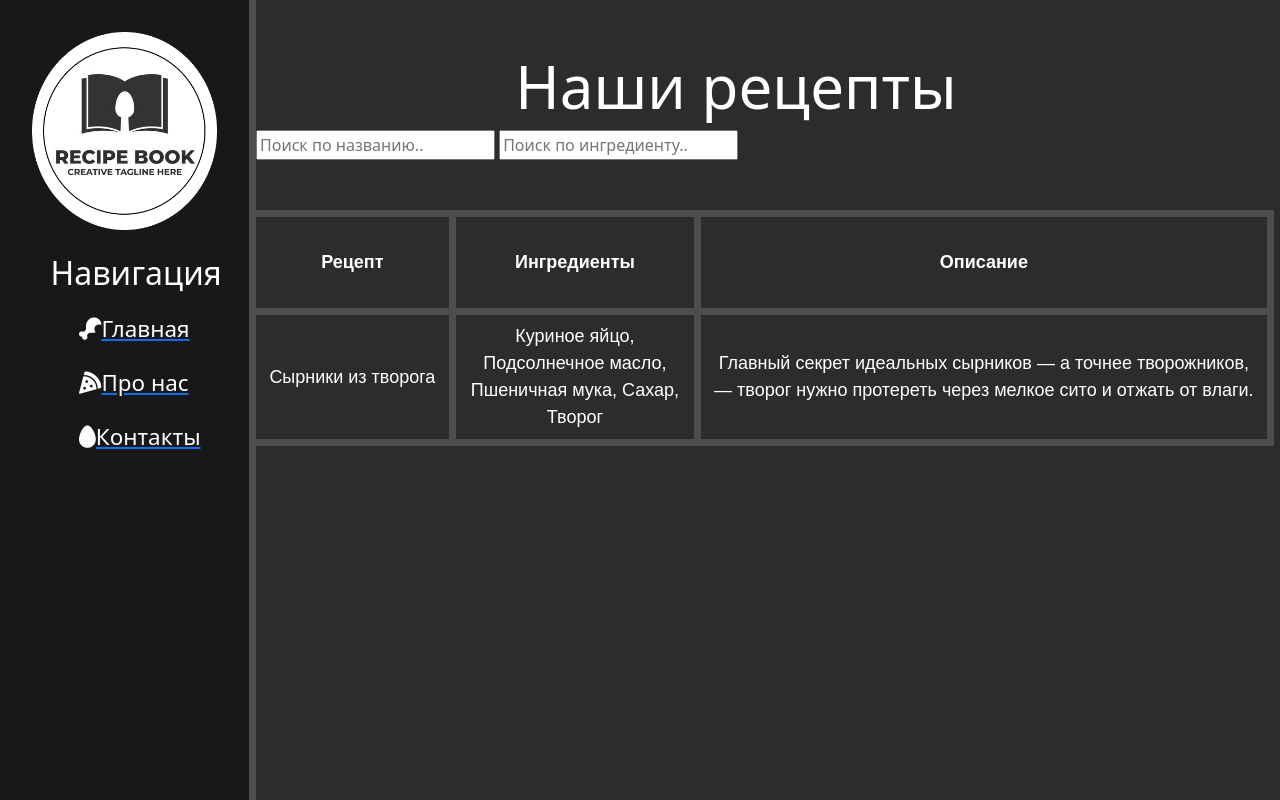
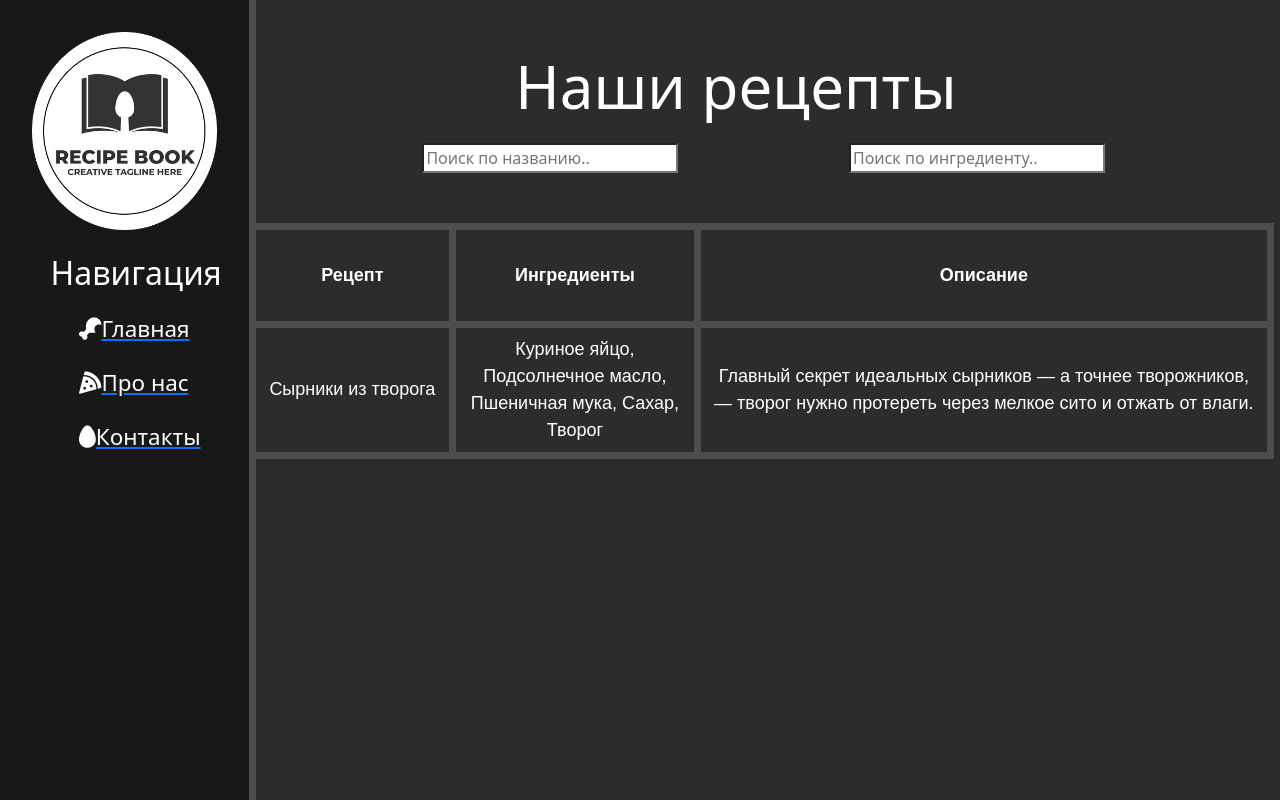
Before and after one commit to icedevil777/CookBook, a Django app: page / in a window 1280 px wide. Run offline with Django 3.2, Linux system fonts and the light colour scheme; data comes from the database, SQL or seed files in the repository; some libraries are stand-ins or nearby versions.

Commit message:
Front v3.0

```diff
--- a/app/bases/static/main/css/main.css
+++ b/app/bases/static/main/css/main.css
@@ -77,14 +77,23 @@ home .h1{
   box-sizing: border-box;
 }
 
-/*.myInput {*/
-/*  background-position: 10px 10px;*/
-/*  background-repeat: no-repeat;*/
-/*  width: 100%;*/
-/*  font-size: 16px;*/
-/*  padding: 12px 20px 12px 40px;*/
-/*  border: 1px solid #ddd;*/
-/*  margin-bottom: 12px;*/
+.myInput {
+  /*position: relative;*/
+  background-position: 10px 10px;
+  /*background-repeat: no-repeat;*/
+  width: 20%;
+  /*font-size: 16px;*/
+  /*padding: 12px 20px 12px 40px;*/
+  /*border: 1px solid #ddd;*/
+    margin-top: 1%;
+  margin-left: 13%;
+  /*box-sizing: border-box;*/
+  /*text-align:center;*/
+}
+
+
+/*#input{*/
+/*    position: relative;*/
 /*}*/
 
 #myTable {
--- a/app/bases/templates/home.html
+++ b/app/bases/templates/home.html
@@ -5,8 +5,12 @@
     <div class="features">
         <h1>Наши рецепты</h1>
     </div>
-    <input class="myInput" type="text" id="myInput1" onkeyup="name_filter()" placeholder="Поиск по названию.." title="Введите название">
-    <input class="myInput" type="text" id="myInput2" onkeyup="ingredient_filter()" placeholder="Поиск по ингредиенту.." title="Введите ингредиент">
+        <div id="input">
+            <input class="myInput" type="text" id="myInput1" onkeyup="name_filter()"
+                   placeholder="Поиск по названию.." title="Введите название">
+            <input class="myInput" type="text" id="myInput2" onkeyup="ingredient_filter()"
+               placeholder="Поиск по ингредиенту.." title="Введите ингредиент">
+        </div>
     <div class="features">
         <table id="myTable">
           <tr class="header">
```
Also changed, not shown: app/bases/migrations/0004_alter_ingredient_options_alter_recipes_options.py (added), app/bases/static/main/img/main.png.
